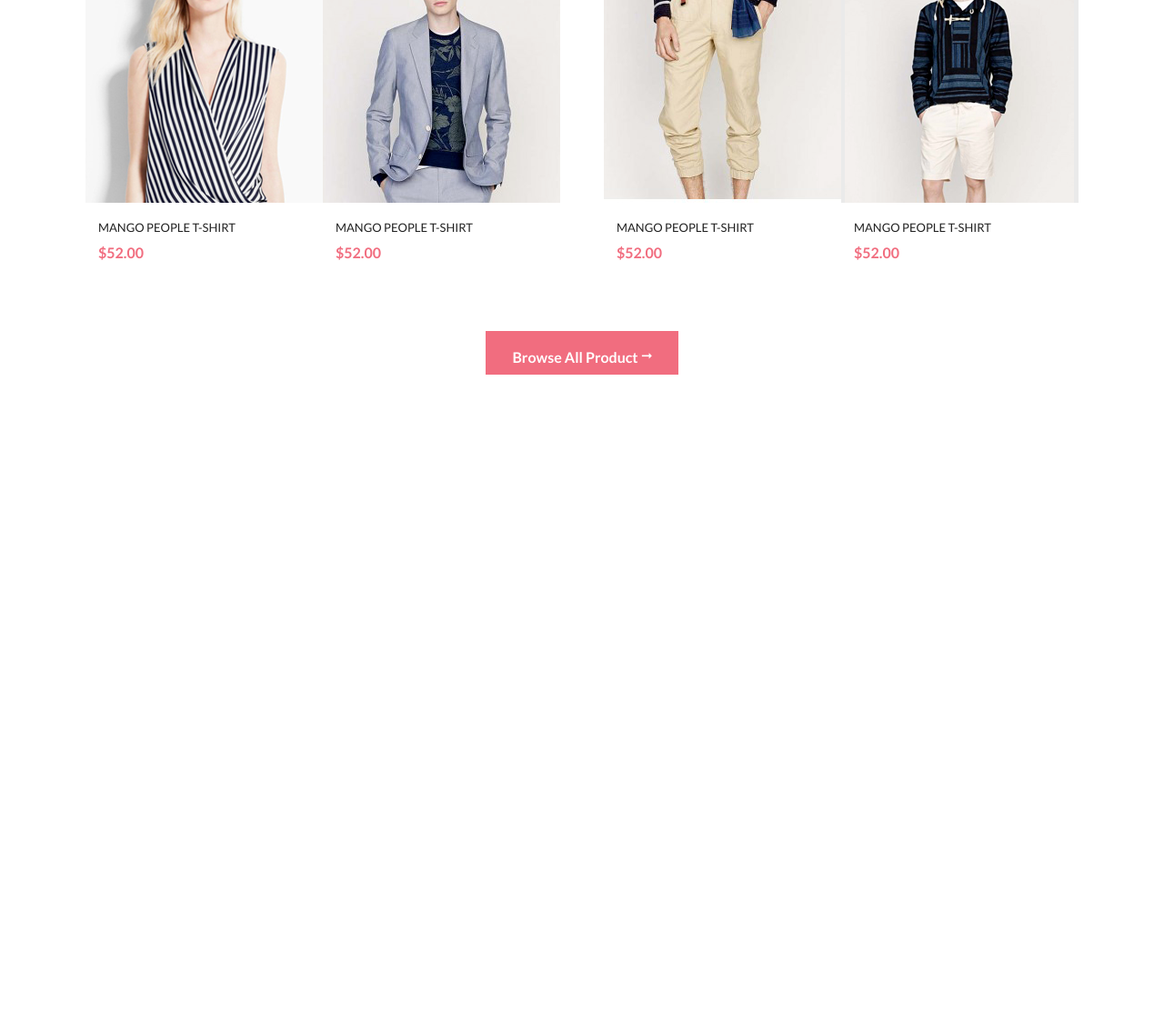
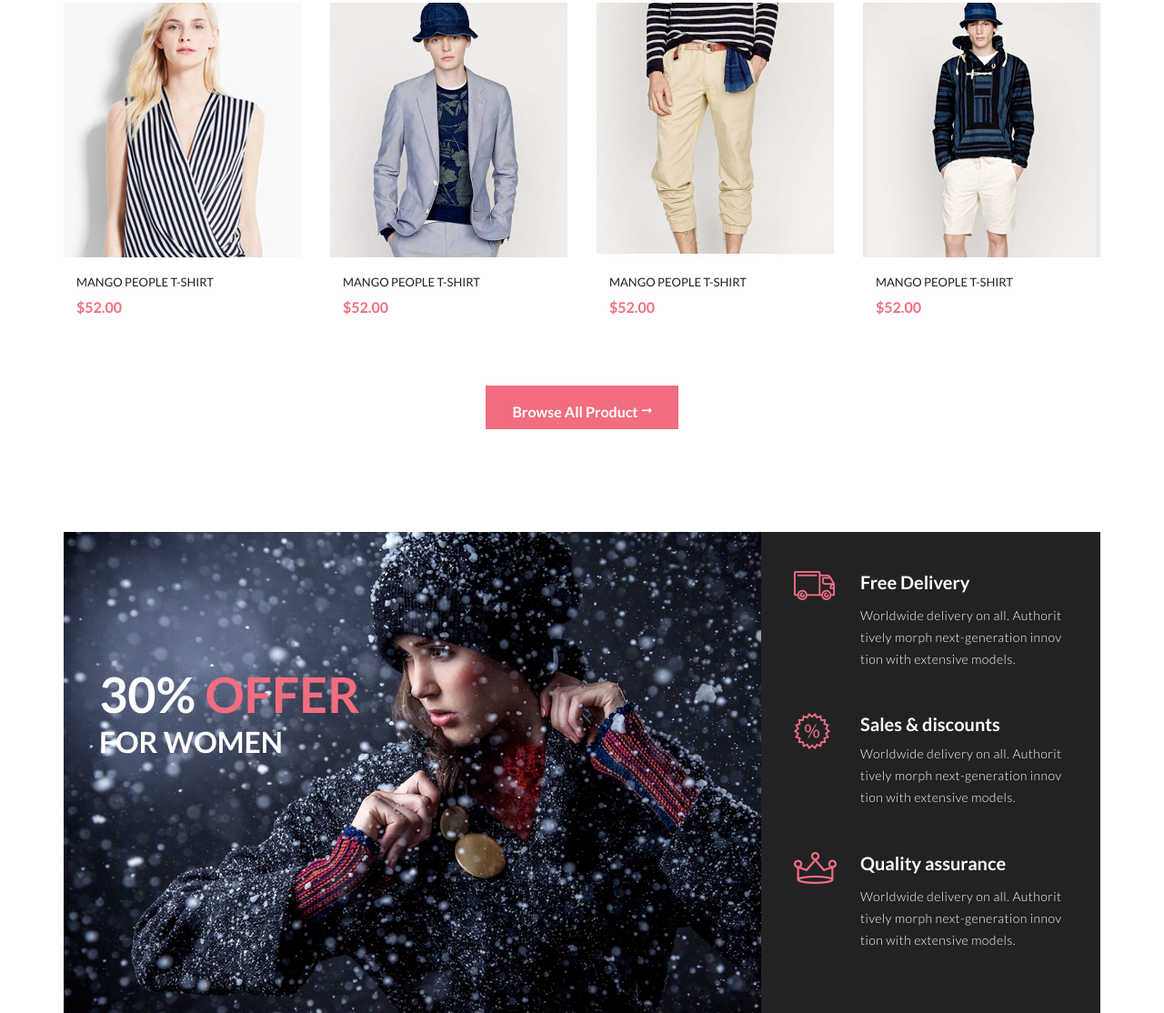
Before and after one commit to Godrikv/Lessons, a plain HTML site: page index.html in a window 1280 px wide. Shown: the part 2311-3425 px from the top of the page at 91% size. Before the commit the page ends 2723 px from the top, so only its background shows below. Drawn offline with Linux system fonts and the light colour scheme.

Commit message:
discount

```diff
--- a/index.html
+++ b/index.html
@@ -173,6 +173,40 @@
         </div>
 
     </div>
+    <div class="discount center">
+        <div class="discount__left">
+            <div class="discount_left__text">
+                30% <span class="discount_left__text_color">OFFER</span>
+                <div class="discount_left__text_women">FOR WOMEN</div>
+            </div>
+        </div>
+        <div class="discount__right">
+            <div class="discount__right_first">
+                <div class="discount__right_first-img discount_img"></div>
+                <div class="discount_text">
+                    <div class="discount__right_first-up_text">Free Delivery</div>
+                    <div class="discount__right_first-lower_text">Worldwide delivery on all. Authorit tively morph
+                        next-generation innov tion with extensive models.</div>
+                </div>
+            </div>
+            <div class="discount__right_second">
+                <div class="discount__right_second-img discount_img"></div>
+                <div class="discount_text">
+                    <div class="discount__right_second-up_text discount_text">Sales & discounts</div>
+                    <div class="discount__right_second-lower_text discount_text">Worldwide delivery on all. Authorit
+                        tively morph next-generation innov tion with extensive models.</div>
+                </div>
+            </div>
+            <div class="discount__right_third">
+                <div class="discount__right_third-img discount_img"></div>
+                <div class="discount_text">
+                    <div class="discount__right_third-up_text discount_text">Quality assurance</div>
+                    <div class="discount__right_third-lower_text discount_text">Worldwide delivery on all. Authorit
+                        tively morph next-generation innov tion with extensive models.</div>
+                </div>
+            </div>
+        </div>
+    </div>
 </body>
 
 </html>
--- a/style.css
+++ b/style.css
@@ -418,15 +418,19 @@ INPUT:focus {
 /* prcards__left__one */
 
 .prcards__left__one {
+
     height: 342px;
     width: 261px;
 }
 
+
 .prcards__left__one_img {
+
     background-image: url(img/prcards_one.png);
     height: 280px;
     width: 261px;
 }
+
 
 .prcards__left__one__block_text {
     height: 62px;
@@ -454,6 +458,7 @@ INPUT:focus {
 /* prcards__left__two */
 
 .prcards__left__two {
+    margin-left: 32px;
     height: 342px;
     width: 261px;
 }
@@ -526,6 +531,7 @@ INPUT:focus {
 /* prcards__left__four */
 
 .prcards__left__four {
+    margin-left: 32px;
     height: 342px;
     width: 261px;
 }
@@ -599,6 +605,7 @@ INPUT:focus {
 /* prcards__right__two */
 
 .prcards__right__two {
+    margin-left: 32px;
     height: 342px;
     width: 261px;
 }
@@ -671,6 +678,7 @@ INPUT:focus {
 /* prcards__right__four */
 
 .prcards__right__four {
+    margin-left: 32px;
     height: 342px;
     width: 261px;
 }
@@ -712,6 +720,7 @@ INPUT:focus {
 }
 
 .prcards__position_left_two {
+    margin-top: 60px;
     display: flex;
     flex-wrap: wrap;
 }
@@ -723,6 +732,7 @@ INPUT:focus {
 }
 
 .prcards__position_right_two {
+    margin-top: 60px;
     display: flex;
     flex-wrap: wrap;
 }
@@ -730,7 +740,7 @@ INPUT:focus {
 .proba {
 
     display: flex;
-    justify-content: space-around;
+    justify-content: space-between;
     flex-wrap: wrap;
 }
 
@@ -769,3 +779,199 @@ INPUT:focus {
     font-size: 15px;
     color: rgba(255, 255, 255, 1);
 }
+
+/* DISCOUNT */
+
+.discount {
+    margin-top: 113px;
+    display: flex;
+
+
+}
+
+/* discount__left */
+
+.discount__left {
+    background-image: url(img/discount.png);
+    height: 529px;
+    width: 767px;
+}
+
+.discount_left__text {
+    padding-top: 146px;
+    margin-left: 39px;
+    height: 110px;
+    width: 293px;
+    font-family: 'Lato';
+    font-size: 54px;
+    font-weight: bold;
+    color: rgba(255, 255, 255, 1);
+}
+
+.discount_left__text_color {
+    color: rgba(241, 109, 127, 1);
+}
+
+.discount_left__text_women {
+    font-family: 'Lato';
+    font-size: 32px;
+    font-weight: bold;
+    color: rgba(255, 255, 255, 1);
+}
+
+/* discount__right */
+
+.discount__right {
+    background-color: rgba(34, 34, 36, 1);
+    height: 529px;
+    width: 373px;
+}
+
+/* discount__right_first */
+
+.discount__right_first {
+    margin-top: 43px;
+    height: 102px;
+    width: 294px;
+}
+
+.discount__right_first-img {
+    padding-left: 73px;
+    height: 32px;
+    width: 45px;
+    background-image: url(img/discount_one.png);
+    background-repeat: no-repeat;
+    color: rgba(241, 109, 127, 1);
+}
+
+.discount__right_first-up_text {
+
+    height: 20px;
+    width: 126px;
+    font-family: 'Lato';
+    font-size: 20px;
+    font-weight: bold;
+    color: rgba(251, 251, 251, 1);
+}
+
+.discount__right_first-lower_text {
+    margin-top: 17px;
+    height: 72px;
+    width: 236px;
+    font-family: 'Lato';
+    font-size: 14px;
+    font-weight: 300;
+    color: rgba(251, 251, 251, 1);
+    letter-spacing: 0.03em;
+    line-height: 24px;
+}
+
+
+
+
+/* discount__right_second */
+
+.discount__right_second {
+    margin-top: 54px;
+    height: 102px;
+    width: 294px;
+}
+
+.discount__right_second-img {
+    padding-left: 73px;
+    height: 40px;
+    width: 40px;
+    background-image: url(img/discount_two.png);
+    background-repeat: no-repeat;
+    color: rgba(241, 109, 127, 1);
+}
+
+.discount__right_second-up_text {
+    height: 16px;
+    width: 162px;
+    font-family: 'Lato';
+    font-size: 20px;
+    font-weight: bold;
+    color: rgba(251, 251, 251, 1);
+}
+
+.discount__right_second-lower_text {
+    margin-top: 17px;
+    height: 93px;
+    width: 236px;
+    font-family: 'Lato';
+    font-size: 14px;
+    font-weight: 300;
+    color: rgba(251, 251, 251, 1);
+    letter-spacing: 0.03em;
+    line-height: 24px;
+}
+
+/* discount__right_third */
+
+.discount__right_third {
+    margin-top: 51px;
+    height: 102px;
+    width: 294px;
+}
+
+.discount__right_third-img {
+    padding-left: 73px;
+    height: 35px;
+    width: 47px;
+    background-image: url(img/discount_three.png);
+    background-repeat: no-repeat;
+    color: rgba(241, 109, 127, 1);
+
+}
+
+.discount__right_third-up_text {
+    height: 20px;
+    width: 168px;
+    font-family: 'Lato';
+    font-size: 20px;
+    font-weight: bold;
+    color: rgba(251, 251, 251, 1);
+}
+
+.discount__right_third-lower_text {
+    margin-top: 17px;
+    height: 93px;
+    width: 236px;
+    font-family: 'Lato';
+    font-size: 14px;
+    font-weight: 300;
+    color: rgba(251, 251, 251, 1);
+    letter-spacing: 0.03em;
+    line-height: 24px;
+}
+
+
+.discount__right_first {
+    padding-left: 36px;
+    display: flex;
+
+}
+
+.discount__right_second {
+    margin-left: 36px;
+    display: flex;
+}
+
+.discount__right_third {
+    padding-left: 36px;
+    display: flex;
+}
+
+
+.discount_text {
+    display: flex;
+    flex-direction: column;
+
+}
+
+.discount_img {
+
+    display: flex;
+    flex-direction: column;
+}
```
Also changed, not shown: img/bg.png (added), img/discount.png (added), img/discount_one.png (added), img/discount_three.png (added), img/discount_two.png (added).
